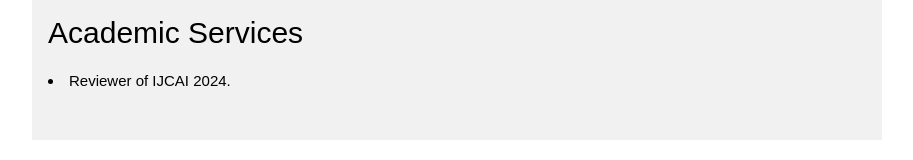
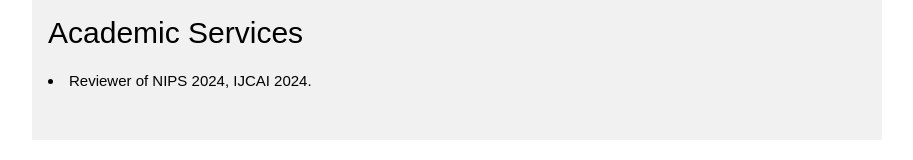
Before and after one commit to Bostoncake/Bostoncake.github.io, a plain HTML site: page index.html in a window 1280 px wide. Shown: the part 1558-1718 px from the top of the page, without its empty margins (258-1171 px from the left). Drawn offline with Linux system fonts and the light colour scheme.

Commit message:
Update index.html
Update academic services.

```diff
--- a/index.html
+++ b/index.html
@@ -223,7 +223,7 @@
       <p><li> Senior Program Committee Members of <a href="https://ijcai-21.org/">IJCAI 2021</a>, <a href="https://www.ijcai20.org/">IJCAI 2020</a> and <a href="https://www.ijcai19.org/program-committee.html">IJCAI 2019</a>.</p>
       <p><li> Journal Reviewers of <a href="https://ieeexplore.ieee.org/xpl/RecentIssue.jsp?punumber=34">IEEE T-PAMI</a>, <a href="https://www.springer.com/journal/11263">IJCV</a>, <a href="https://ieeexplore.ieee.org/xpl/RecentIssue.jsp?punumber=83">IEEE T-IP</a>, <a href="https://ieeexplore.ieee.org/xpl/RecentIssue.jsp?punumber=5962385">IEEE T-NNLS</a>, <a href="https://ieeexplore.ieee.org/xpl/RecentIssue.jsp?punumber=6046">IEEE T-MM</a>, <a href="https://ieeexplore.ieee.org/xpl/RecentIssue.jsp?punumber=69">IEEE T-KDE</a>, etc.</p>
       <p><li> Program Committee Members of ICCV 2021, AAAI 2021, ICLR 2021, NeurIPS 2020, ICML 2020, ECCV 2020, CVPR 2020, ICLR 2020, AAAI 2020, ICCV 2019, CVPR 2019, ICLR 2019, AAAI 2019, IJCAI 2018, AAAI 2018, NeurIPS 2018, etc.</p> -->
-      <p><li> Reviewer of IJCAI 2024.</p>
+      <p><li> Reviewer of NIPS 2024, IJCAI 2024.</p>
   </div>
 
   <!-- The Awards Section -->
```
